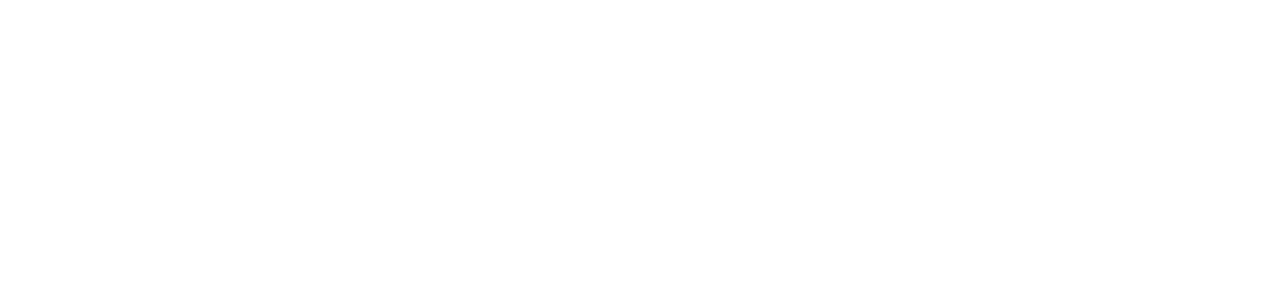
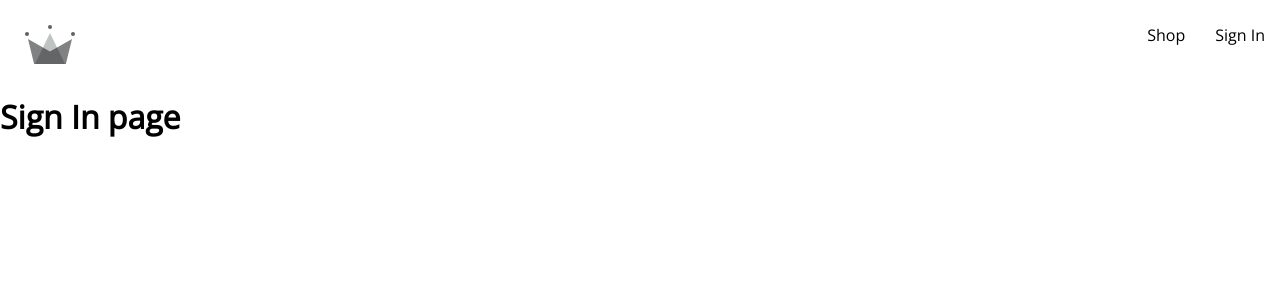
Before and after one commit to Andry85/capstone, a React (Create React App) app in the folder crwn-clothing/: page /sign-in in a window 1280 px wide. Before the commit this address had no page. Shown: the top 300 px of the page. Built offline with nearby package versions, Linux system fonts and the light colour scheme.

Commit message:
added firebase

```diff
--- a/crwn-clothing/package.json
+++ b/crwn-clothing/package.json
@@ -6,6 +6,7 @@
     "@testing-library/jest-dom": "^5.16.4",
     "@testing-library/react": "^12.1.4",
     "@testing-library/user-event": "^13.5.0",
+    "firebase": "^9.6.10",
     "react": "^18.0.0",
     "react-dom": "^18.0.0",
     "react-router-dom": "6",
--- a/crwn-clothing/src/App.js
+++ b/crwn-clothing/src/App.js
@@ -2,6 +2,7 @@
 
 import Home from './routs/home/home.component';
 import Navigation from './routs/navigation/navigation.component';
+import SignIn from './routs/sign-in/sign-in.component';
 
 
 
@@ -15,6 +16,7 @@
       <Route path="/" element={<Navigation />}>
         <Route index element={<Home />} />
         <Route path="shop" element={<Shop />}/>
+        <Route path="sign-in" element={<SignIn />}/>
       </Route>
     </Routes>
   );
--- a/crwn-clothing/src/routs/navigation/navigation.component.jsx
+++ b/crwn-clothing/src/routs/navigation/navigation.component.jsx
@@ -16,6 +16,9 @@
                 <Link className="nav-link" to="/shop">
                     Shop
                 </Link>
+                <Link className="nav-link" to="/sign-in">
+                    Sign In
+                </Link>
             </div>
         </div>
         <Outlet/>
--- /dev/null
+++ b/crwn-clothing/src/routs/sign-in/sign-in.component.jsx
@@ -0,0 +1,9 @@
+const SignIn = ()=> {
+    return (
+        <div>
+            <h1>Sign In page</h1>
+        </div>
+    )
+}
+
+export default SignIn;
```
Also changed, not shown: 1 other file (tests, documents, lock files or other folders).
